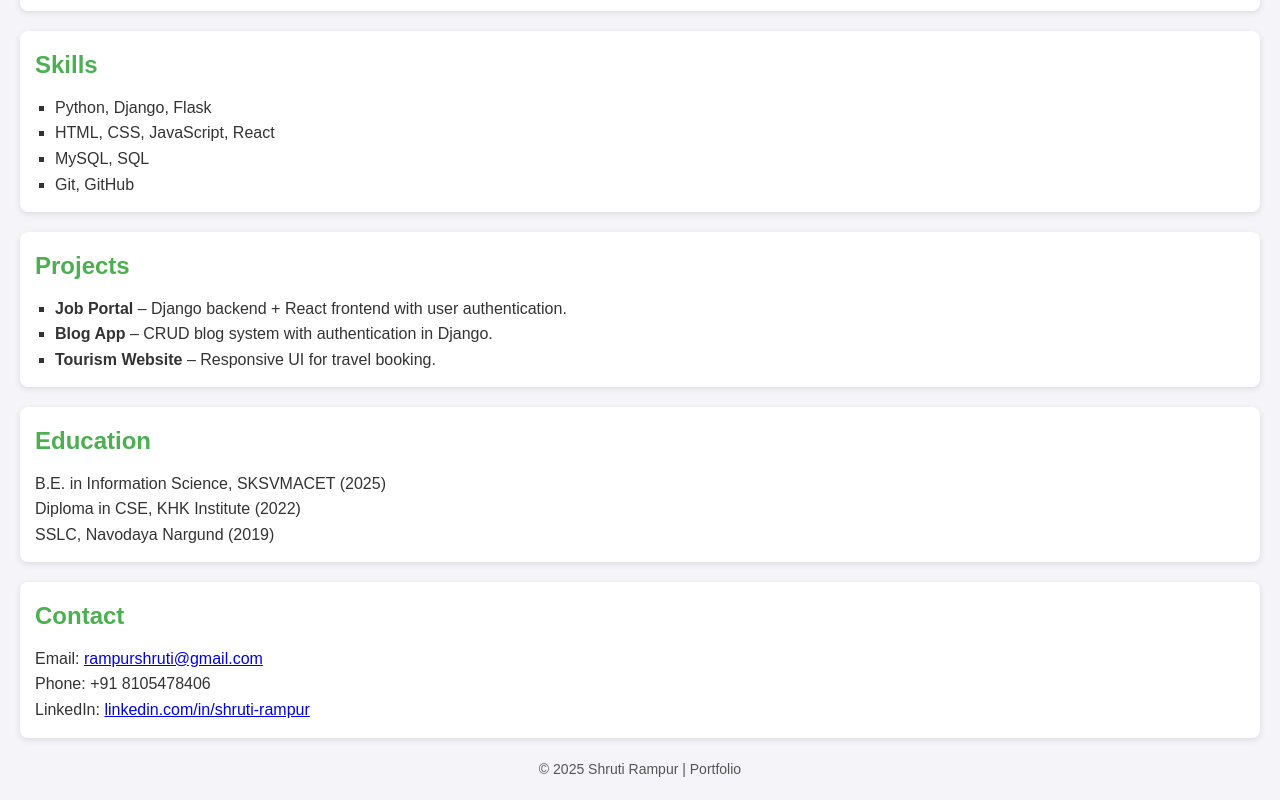
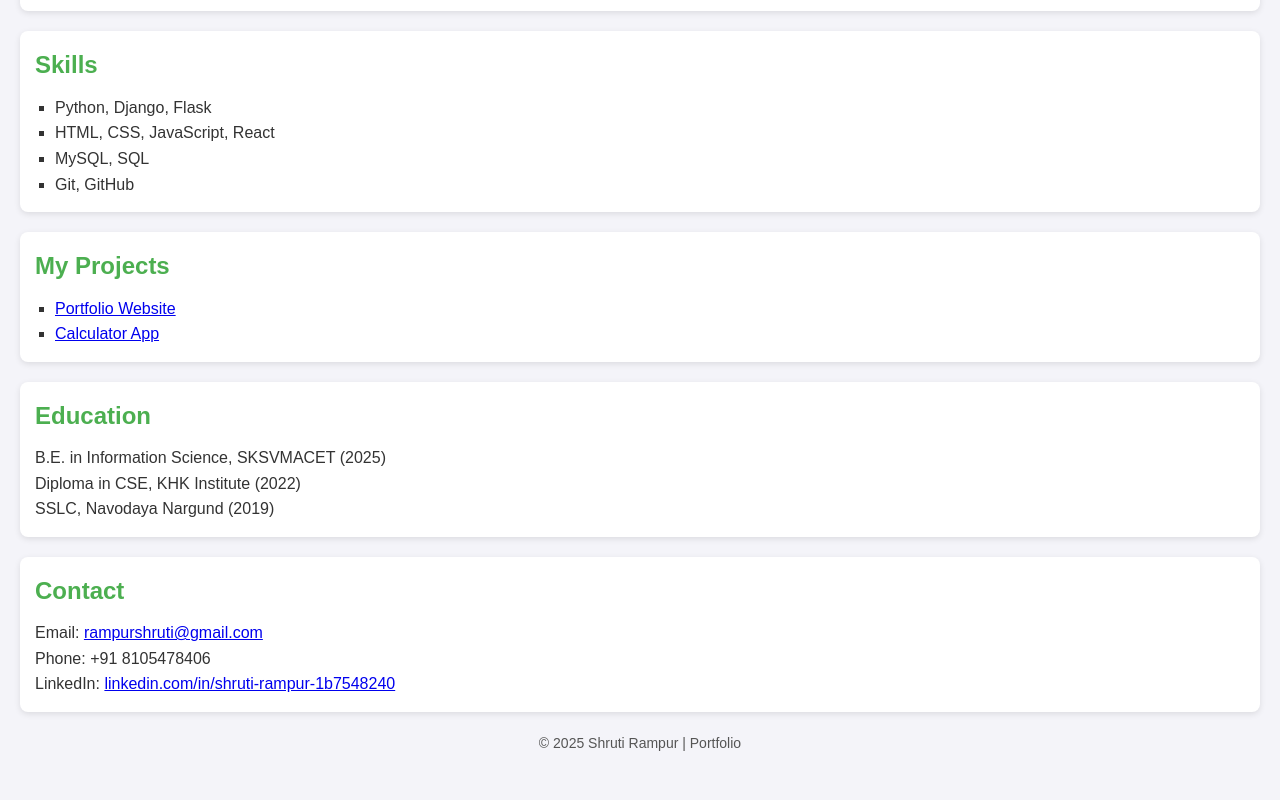
Before and after one commit to shruti4025605/Portfolio, a plain HTML site: page index.html in a window 1280 px wide. Shown: the part 305-1105 px from the top of the page. After the commit the page ends 1079 px from the top, so only its background shows below. Drawn offline with Linux system fonts and the light colour scheme.

Commit message:
Add files via upload

```diff
--- a/index.html
+++ b/index.html
@@ -33,14 +33,14 @@
     </section>
 
     <!-- Projects -->
-    <section id="projects">
-        <h2>Projects</h2>
-        <ul>
-            <li><b>Job Portal</b> – Django backend + React frontend with user authentication.</li>
-            <li><b>Blog App</b> – CRUD blog system with authentication in Django.</li>
-            <li><b>Tourism Website</b> – Responsive UI for travel booking.</li>
-        </ul>
-    </section>
+   	<section id="projects">
+  		<h2>My Projects</h2>
+  		<ul>
+    			<li><a href="https://shruti4025605.github.io/Portfolio/" target="_blank">Portfolio Website</a></li>
+    			<li><a href="https://shruti4025605.github.io/Calculator-app/" target="_blank">Calculator App</a></li>
+  		</ul>
+	</section>
+
 
     <!-- Education -->
     <section id="education">
@@ -55,7 +55,7 @@
         <h2>Contact</h2>
         <p>Email: <a href="mailto:rampurshruti@gmail.com">rampurshruti@gmail.com</a></p>
         <p>Phone: +91 8105478406</p>
-        <p>LinkedIn: <a href="https://linkedin.com/in/shruti-rampur" target="_blank">linkedin.com/in/shruti-rampur</a></p>
+        <p>LinkedIn: <a href="https://linkedin.com/in/shruti-rampur-1b7548240" target="_blank">linkedin.com/in/shruti-rampur-1b7548240</a></p>
     </section>
 
     <footer>
```
